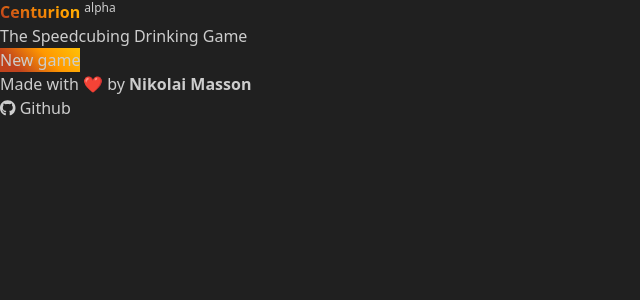
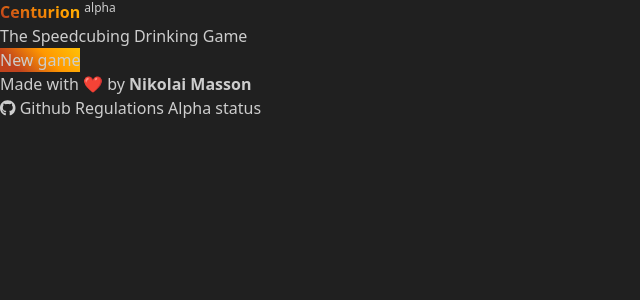
Before and after one commit to Niksson/333centurion, a Vue app: page / in a window 1280 px wide. Shown: the top 300 px of the page, without its empty margins (0-640 px from the left). Built offline with nearby package versions, Linux system fonts and the light colour scheme.

Commit message:
feat: add regs and alpha notice links to footer

```diff
--- a/src/App.vue
+++ b/src/App.vue
@@ -39,11 +39,20 @@
     </main>
     <footer class="footer bg-base-300 p-4">
       <p class="inline">Made with ❤️ by <b>Nikolai Masson</b></p>
-      <span class="text-center place-self-end">
+      <div class="text-center flex justify-between place-self-end">
         <a class="text-center" href="https://github.com/Niksson/333centurion">
           <FontAwesomeIcon icon="fa-brands fa-github" /> Github
         </a>
-      </span>
+        <a
+          class="text-center"
+          href="https://docs.google.com/document/d/1E0HR36tRbCK6hXiwavSnsNiJxXqOYpcEqVpdWdf8cXU/edit?usp=sharing"
+        >
+          Regulations
+        </a>
+        <a class="text-center" href="https://github.com/Niksson/333centurion#alpha-status">
+          Alpha status
+        </a>
+      </div>
     </footer>
   </div>
 </template>
```
